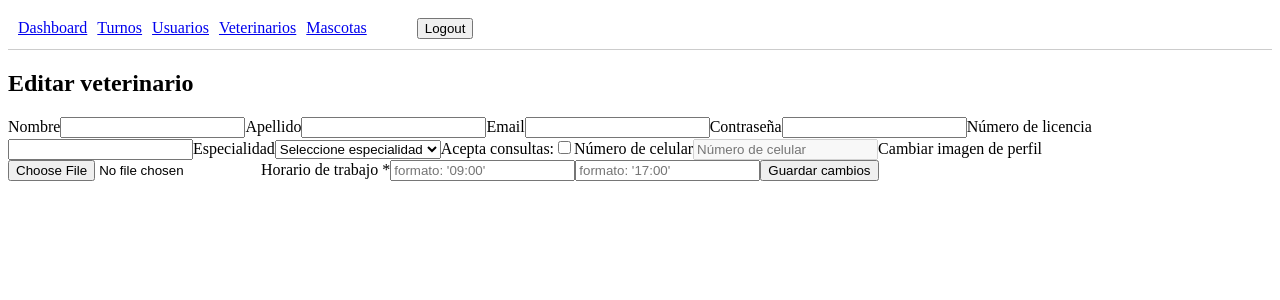
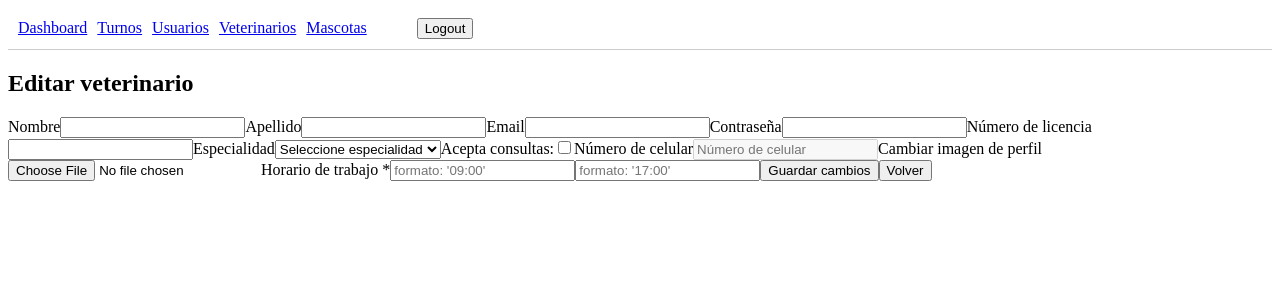
Before and after one commit to MikYY8/VetLink-frontend-web, a React (Vite) app: page /update-vet/1 in a window 1280 px wide. Shown: the top 300 px of the page. Built offline with nearby package versions, Linux system fonts and the light colour scheme; no server answers; sample sign-in values are in the browser's storage.

Commit message:
added a button to go back to previous page

```diff
--- a/src/App.jsx
+++ b/src/App.jsx
@@ -37,11 +37,11 @@ function App() {
           <Route path="/vets" element={<GetVets/>} />
           <Route path="/pets" element={<GetPets/>} />
           <Route path="/register-user" element={<RegisterUser />} />
+          <Route path="/register-vet" element={<RegisterVet />} />
+          <Route path="/register-pet" element={<RegisterPet/>} />
           <Route path="/update-user/:ownerId" element={<UpdateUser />} />
           <Route path="/update-vet/:vetId" element={<UpdateVet />} />
           <Route path="/update-pet/:petId" element={<UpdatePet />} />
-          <Route path="/register-vet" element={<RegisterVet />} />
-          <Route path="/register-pet" element={<RegisterPet/>} />
 
         </Route>
 
--- a/src/pages/RegisterPet.jsx
+++ b/src/pages/RegisterPet.jsx
@@ -1,5 +1,5 @@
-import { useState } from "react";
-import { useEffect } from "react";
+import { useState, useEffect } from "react";
+import { Link } from "react-router-dom";
 import axios from "axios";
 import Select from "react-select";
 
@@ -308,6 +308,11 @@ function RegisterPet() {
                 {error.owner && <p style={{ color: "red" }}>{error.owner}</p>}
 
                 <button type="submit">Crear mascota</button>
+
+                <Link to="/pets"><button>
+                    Volver
+                    </button>
+                </Link>
                 {success && <p style={{color: "green"}}>{success}</p>}
             </form>
         </div>
--- a/src/pages/RegisterUser.jsx
+++ b/src/pages/RegisterUser.jsx
@@ -1,6 +1,6 @@
 import { useState } from "react";
 import axios from "axios";
-import { Navigate, useNavigate } from "react-router-dom";
+import { Link, useNavigate } from "react-router-dom";
 
 function RegisterUser() {
   const [formData, setFormData] = useState({firstName: "", lastName: "", email: "", password: "", role: "OWNER", });
@@ -111,6 +111,11 @@ function RegisterUser() {
         </select>
 
         <button type="submit">Crear usuario</button>
+
+        <Link to="/users"><button>
+          Volver
+          </button>
+        </Link>
       </form>
 
     </div>
--- a/src/pages/RegisterVet.jsx
+++ b/src/pages/RegisterVet.jsx
@@ -1,5 +1,6 @@
 import { useState } from "react";
 import axios from "axios";
+import { Link } from "react-router-dom";
 
 function RegisterVet() {
     const [formData, setFormData] = useState({firstName: "", lastName: "", email: "", password: "",
@@ -221,6 +222,11 @@ function RegisterVet() {
                 {error.workSchedule && <p style={{color: "red"}} >{error.workSchedule}</p>}
 
                 <button type="submit">Crear veterinario</button>
+
+                <Link to="/vets"><button>
+                Volver
+                </button>
+                </Link>
                 {success && <p style={{color: "green"}}>{success}</p>}
             </form>
         </div>
--- a/src/pages/UpdatePet.jsx
+++ b/src/pages/UpdatePet.jsx
@@ -1,4 +1,4 @@
-import { useParams, useNavigate } from "react-router-dom";
+import { useParams, Link, useNavigate } from "react-router-dom";
 import { useEffect, useState } from "react";
 import axios from "axios";
 import Select from "react-select";
@@ -223,6 +223,11 @@ function UpdatePet() {
             </label>
 
         <button type="submit">Guardar cambios</button>
+
+        <Link to="/pets"><button>
+          Volver
+          </button>
+        </Link>
     </form>
   );
 }
--- a/src/pages/UpdateUser.jsx
+++ b/src/pages/UpdateUser.jsx
@@ -1,4 +1,4 @@
-import { useParams, useNavigate } from "react-router-dom";
+import { useParams, Link, useNavigate } from "react-router-dom";
 import { useEffect, useState } from "react";
 import axios from "axios";
 
@@ -69,6 +69,11 @@ function UpdateUser() {
       </label>
 
       <button type="submit">Guardar cambios</button>
+
+      <Link to="/users"><button>
+        Volver
+        </button>
+      </Link>
     </form>
   );
 }
--- a/src/pages/UpdateVet.jsx
+++ b/src/pages/UpdateVet.jsx
@@ -1,4 +1,4 @@
-import { useParams, useNavigate } from "react-router-dom";
+import { useParams, Link, useNavigate } from "react-router-dom";
 import { useEffect, useState } from "react";
 import axios from "axios";
 
@@ -183,7 +183,12 @@ function UpdateVet() {
                 />
             </label>
 
-      <button type="submit">Guardar cambios</button>
+        <button type="submit">Guardar cambios</button>
+
+        <Link to="/vets"><button>
+            Volver
+            </button>
+        </Link>
     </form>
   );
 }
```
